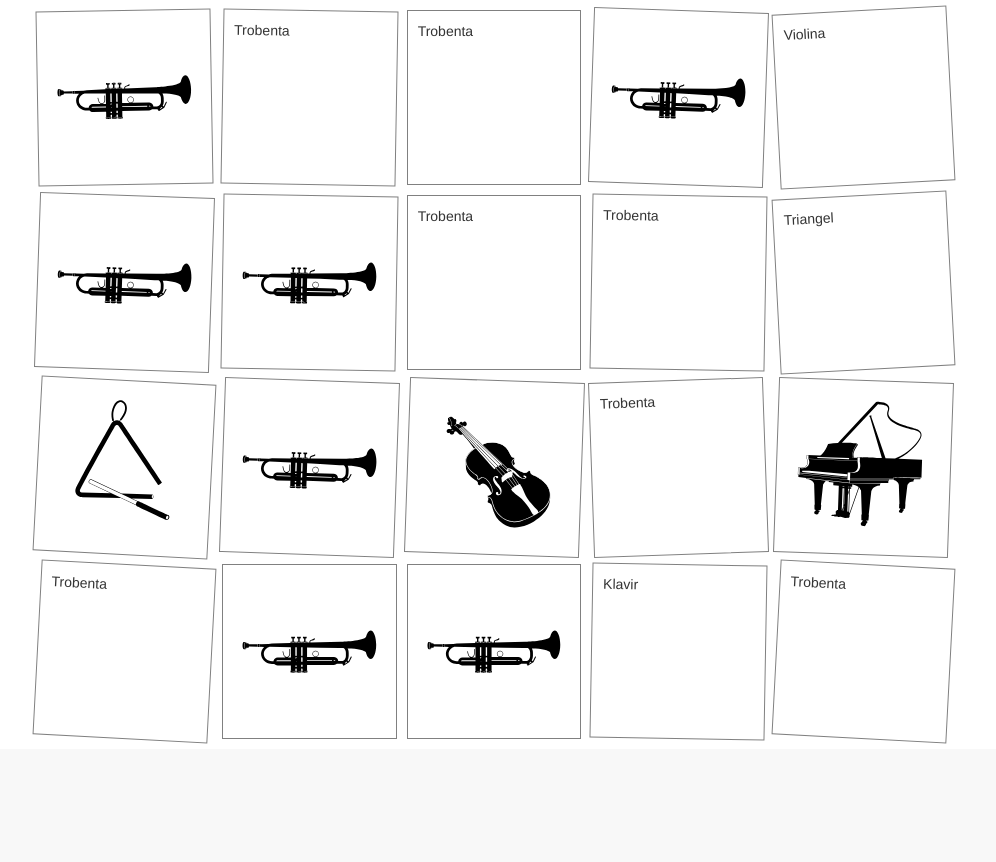
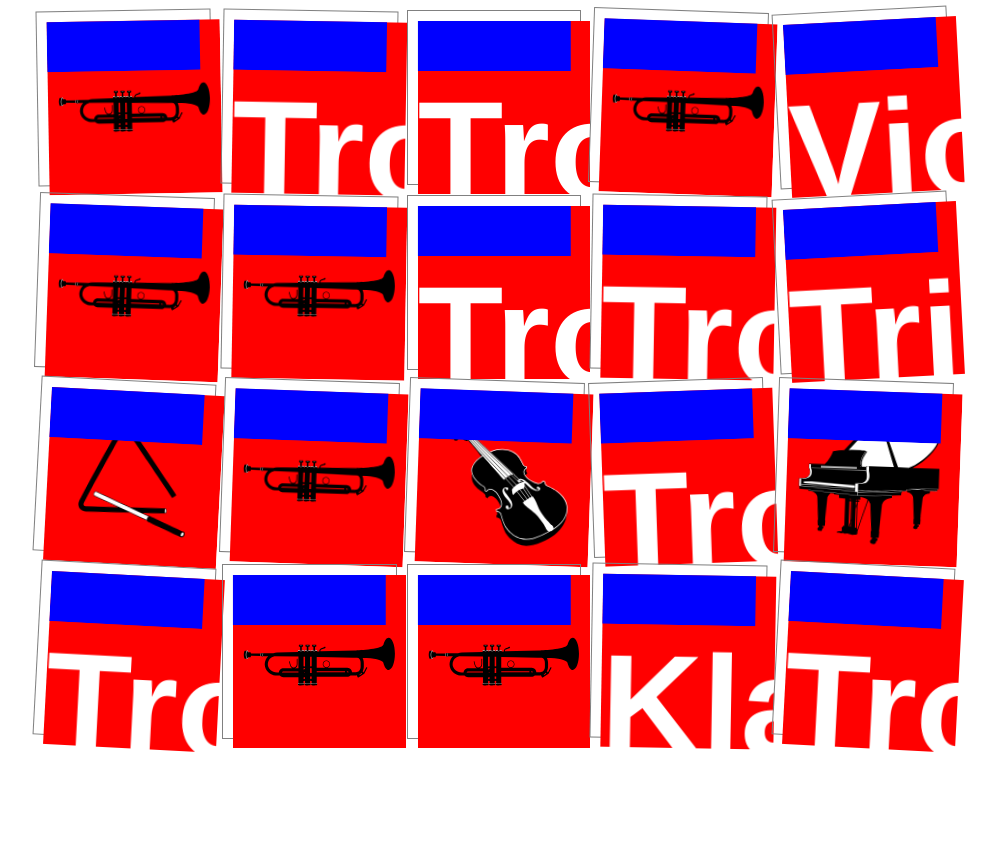
Before and after one commit to zigacernigoj/eizo-glasbeni-spomin, a PHP site: page / in a window 1560 px wide; the page is wider, and only the part inside the window is pictured. Shown: the part 51-913 px from the top of that part, without its empty margins (286-1282 px from the left). Before the commit the page ends 795 px from the top of that part, so only its background shows below. Run offline with PHP 8.4, Linux system fonts and the light colour scheme; some libraries are stand-ins or nearby versions.

Commit message:
skoraj koncano obracanje -> dodan back, potrebno uredit css

```diff
--- a/main.css
+++ b/main.css
@@ -26,4 +26,44 @@ body {
     margin-left: 10px;
     padding: 10px;
     border: 1px solid gray;
+
+
+    -webkit-transition: -webkit-transform 1s;
+    -moz-transition: -moz-transform 1s;
+    -o-transition: -o-transform 1s;
+    transition: transform 1s;
+    -webkit-transform-style: preserve-3d;
+    -moz-transform-style: preserve-3d;
+    -o-transform-style: preserve-3d;
+    transform-style: preserve-3d;
 }
+
+
+.front {
+    background: red;
+}
+
+.back {
+    height: 50px;
+    background: blue;
+    -webkit-transform: rotateY( 180deg );
+    -moz-transform: rotateY( 180deg );
+    -o-transform: rotateY( 180deg );
+    transform: rotateY( 180deg );
+}
+
+.kartica-content {
+    display: block;
+    height: 100%;
+    width: 100%;
+    line-height: 260px;
+    color: white;
+    text-align: center;
+    font-weight: bold;
+    font-size: 140px;
+    position: absolute;
+    -webkit-backface-visibility: hidden;
+    -moz-backface-visibility: hidden;
+    -o-backface-visibility: hidden;
+    backface-visibility: hidden;
+}
--- a/matej_decoder.js
+++ b/matej_decoder.js
@@ -18,16 +18,16 @@ $.getJSON("sets/example_matej.json", function (data) {
 });
 
 function get_card(el){
-    var card = '<div class="kartica" data-pair="2"><div class="kartica-content">';
+    var card = '<div class="kartica" data-pair="2"><div class="kartica-content front">';
     switch(el.type){
         case 1:
             card += el.value;
             break;
         case 2:
-            card += '<img src="' + el.value + '" class="img-responsive" alt="klavir"></div></div></div>';
+            card += '<img src="' + el.value + '" class="img-responsive" alt="klavir">'; //</div></div></div>
             break;
     }
-    card += '</div></div>';
+    card += '</div> <div class="back"></div> </div>'; //</div>
     return card;
 
 }
```
